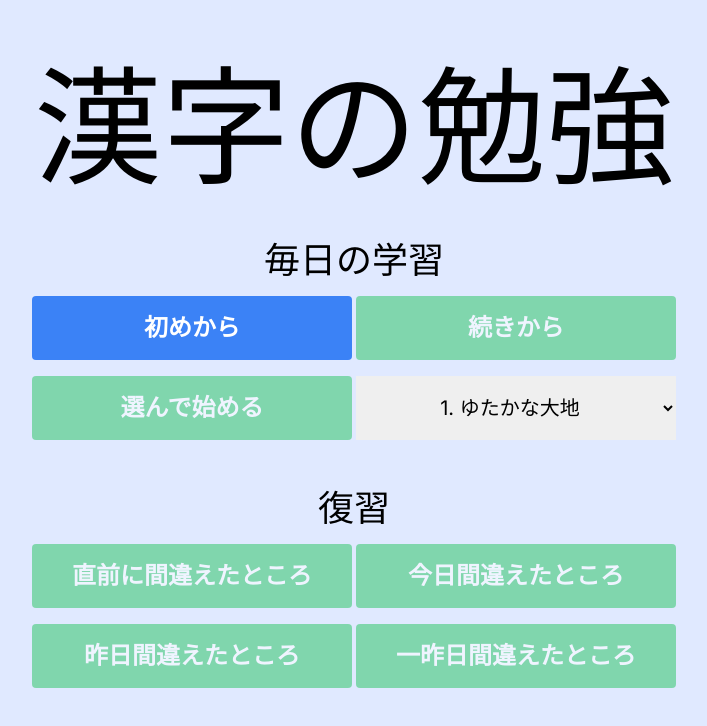
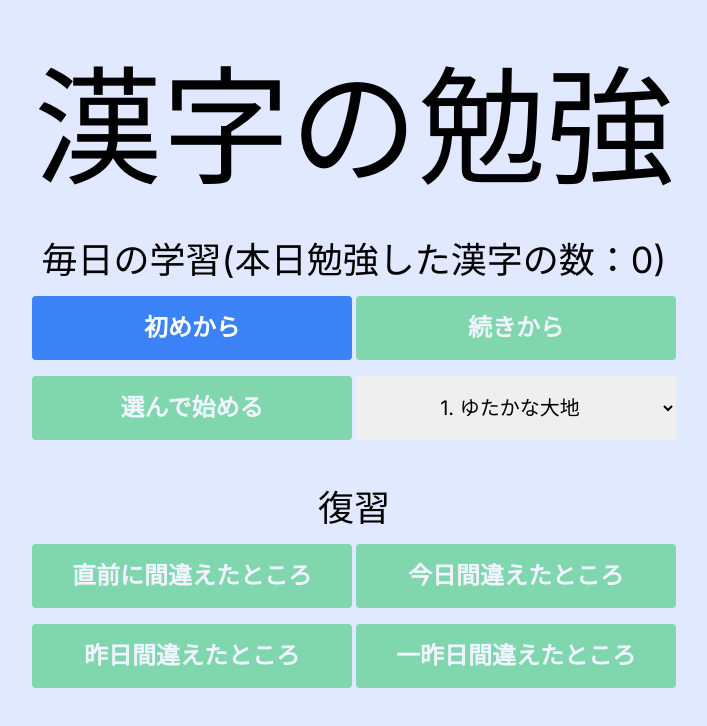
Before and after one commit to tyahha/kanji-study, a Next.js app: page / in a window 1280 px wide. Shown: the top 726 px of the page, without its empty margins (286-993 px from the left). Built offline with nearby package versions, Linux system fonts and the light colour scheme.

Commit message:
本日の勉強数を表示

```diff
--- a/components/KanjiQuestion.tsx
+++ b/components/KanjiQuestion.tsx
@@ -1,6 +1,6 @@
 import { Kanji } from "@/data/kanji"
-import { useMemo, useState } from "react"
-import { saveHistory, saveHistoryAtReview } from "@/logics/history"
+import { useEffect, useMemo, useState } from "react"
+import { getTodayStudyCount, saveHistory, saveHistoryAtReview } from "@/logics/history"
 import { useAppContext } from "@/context"
 import { Histories } from "@/components/Histories"
 import { DrawArea } from "@/components/DrawArea"
@@ -26,6 +26,11 @@ export const KanjiQuestion = ({ data, onPrev, onNext, onReturnTitle }: Props) =>
       : data.kana
   }, [status, data])
 
+  const [todayStudyCount, setTodayStudyCount] = useState(getTodayStudyCount())
+  useEffect(() => {
+    setTodayStudyCount(getTodayStudyCount())
+  }, [data])
+
   const saveResult = (isCollect: boolean) => {
     if (mode === "review") {
       saveHistoryAtReview(data, isCollect)
@@ -45,7 +50,8 @@ export const KanjiQuestion = ({ data, onPrev, onNext, onReturnTitle }: Props) =>
         <h2 className="text-center text-6xl my-4">
           問題{data.id}({index + 1}/{questions.length})
         </h2>
-        <p className="bg-gray-100 text-center py-16">
+        <p className="text-xl text-center">今日勉強した漢字数：{todayStudyCount}</p>
+        <p className="bg-gray-100 text-center py-16 my-4">
           <span className="text-6xl">{s1} </span>
           <span className="font-bold underline text-6xl underline-offset-[8px]">{word}</span>
           <span className="text-6xl"> {s2}</span>
--- a/components/Title.tsx
+++ b/components/Title.tsx
@@ -1,7 +1,7 @@
 import { useAppContext } from "@/context"
 import { Kanji, KanjiData, KanjiDataCategories } from "@/data/kanji"
 import { useEffect, useState } from "react"
-import { loadHistories, loadLastAnsweredId } from "@/logics/history"
+import { getTodayStudyCount, loadHistories, loadLastAnsweredId } from "@/logics/history"
 import dayjs from "dayjs"
 
 const pickWrongs = (day: dayjs.Dayjs) => {
@@ -41,7 +41,14 @@ const pickRecentWrongs = (day: dayjs.Dayjs) => {
 export const TitleView = () => {
   const { setMode, setQuestions, setIndex } = useAppContext()
   const [
-    { indexForContinue, recentWrongs, todayWrongs, yesterdayWrongs, twoDaysAgoWrongs },
+    {
+      indexForContinue,
+      recentWrongs,
+      todayWrongs,
+      yesterdayWrongs,
+      twoDaysAgoWrongs,
+      todayStudyCount,
+    },
     setState,
   ] = useState<{
     indexForContinue: number
@@ -49,12 +56,14 @@ export const TitleView = () => {
     todayWrongs: Kanji[]
     yesterdayWrongs: Kanji[]
     twoDaysAgoWrongs: Kanji[]
+    todayStudyCount: number
   }>({
     indexForContinue: 0,
     recentWrongs: [],
     todayWrongs: [],
     yesterdayWrongs: [],
     twoDaysAgoWrongs: [],
+    todayStudyCount: 0,
   })
   useEffect(() => {
     const id = loadLastAnsweredId() || KanjiData[0].id
@@ -66,6 +75,7 @@ export const TitleView = () => {
       todayWrongs: pickWrongs(dayjs()),
       yesterdayWrongs: pickWrongs(dayjs().subtract(1, "day")),
       twoDaysAgoWrongs: pickWrongs(dayjs().subtract(2, "day")),
+      todayStudyCount: getTodayStudyCount(),
     })
   }, [])
   const [categoryIndex, setCategoryIndex] = useState(0)
@@ -73,7 +83,9 @@ export const TitleView = () => {
   return (
     <main className="mt-16">
       <h1 className="text-9xl text-center">漢字の勉強</h1>
-      <h2 className="text-center mt-12 text-4xl">毎日の学習</h2>
+      <h2 className="text-center mt-12 text-4xl">
+        毎日の学習(本日勉強した漢字の数：{todayStudyCount})
+      </h2>
       <div className="flex justify-center gap-1 mt-4">
         <button
           onClick={() => {
--- a/logics/history.ts
+++ b/logics/history.ts
@@ -1,6 +1,7 @@
 "use client"
 
 import { Kanji } from "@/data/kanji"
+import dayjs from "dayjs"
 
 const answerHistoryKey = "kanji-study-history-v2"
 const lastAnswerKey = "kanji-study-last-answer"
@@ -42,3 +43,10 @@ export const getHistory = (kanji: Kanji): CorrectHistory[] => {
 export const loadLastAnsweredId = (): string | null => {
   return localStorage.getItem(lastAnswerKey)
 }
+
+export const getTodayStudyCount = (): number => {
+  const today = dayjs().format("YYYYMMDD")
+  return Object.values(loadHistories()).reduce((p, h) => {
+    return p + (h.find((h) => dayjs(h.datetime).format("YYYYMMDD") === today) ? 1 : 0)
+  }, 0)
+}
```
